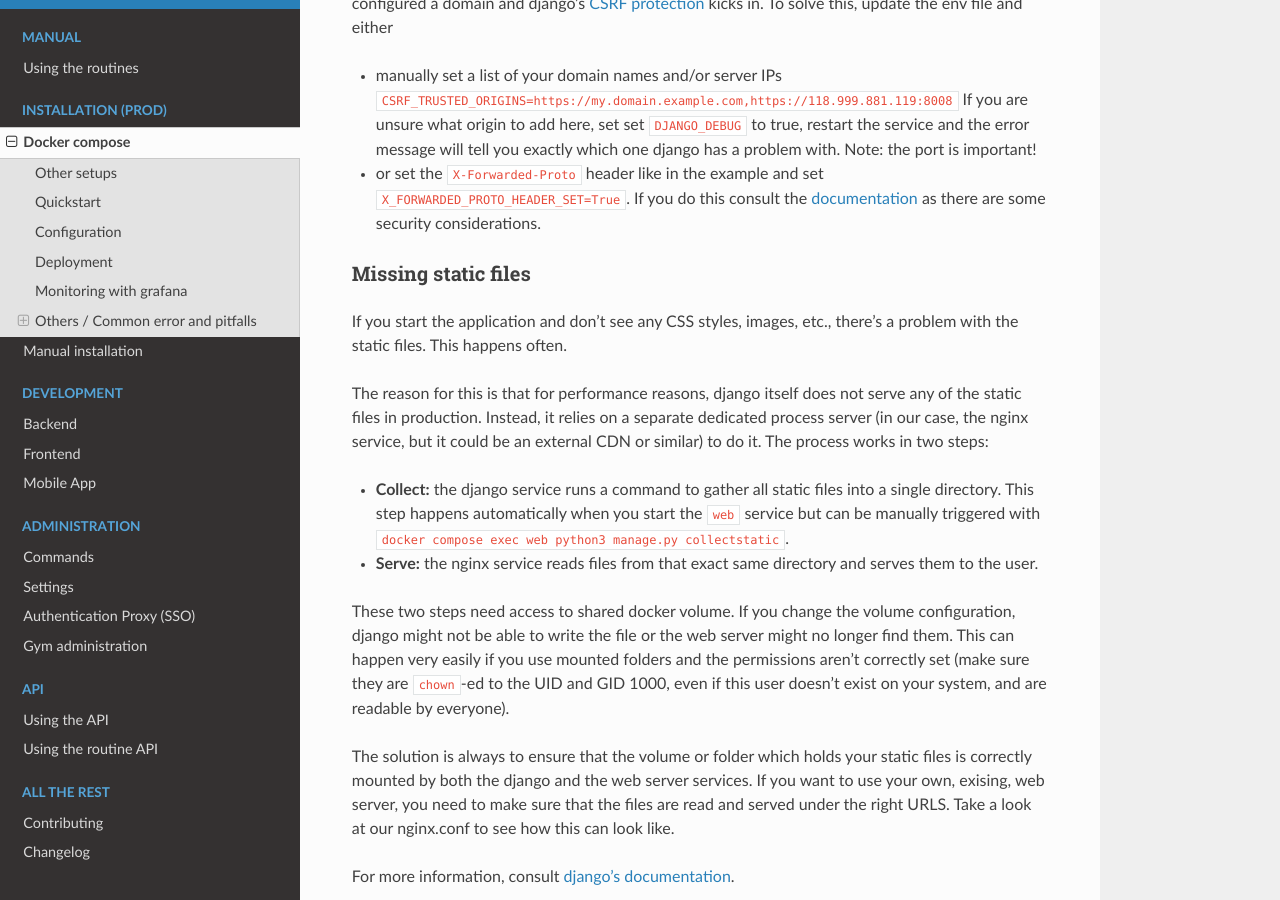
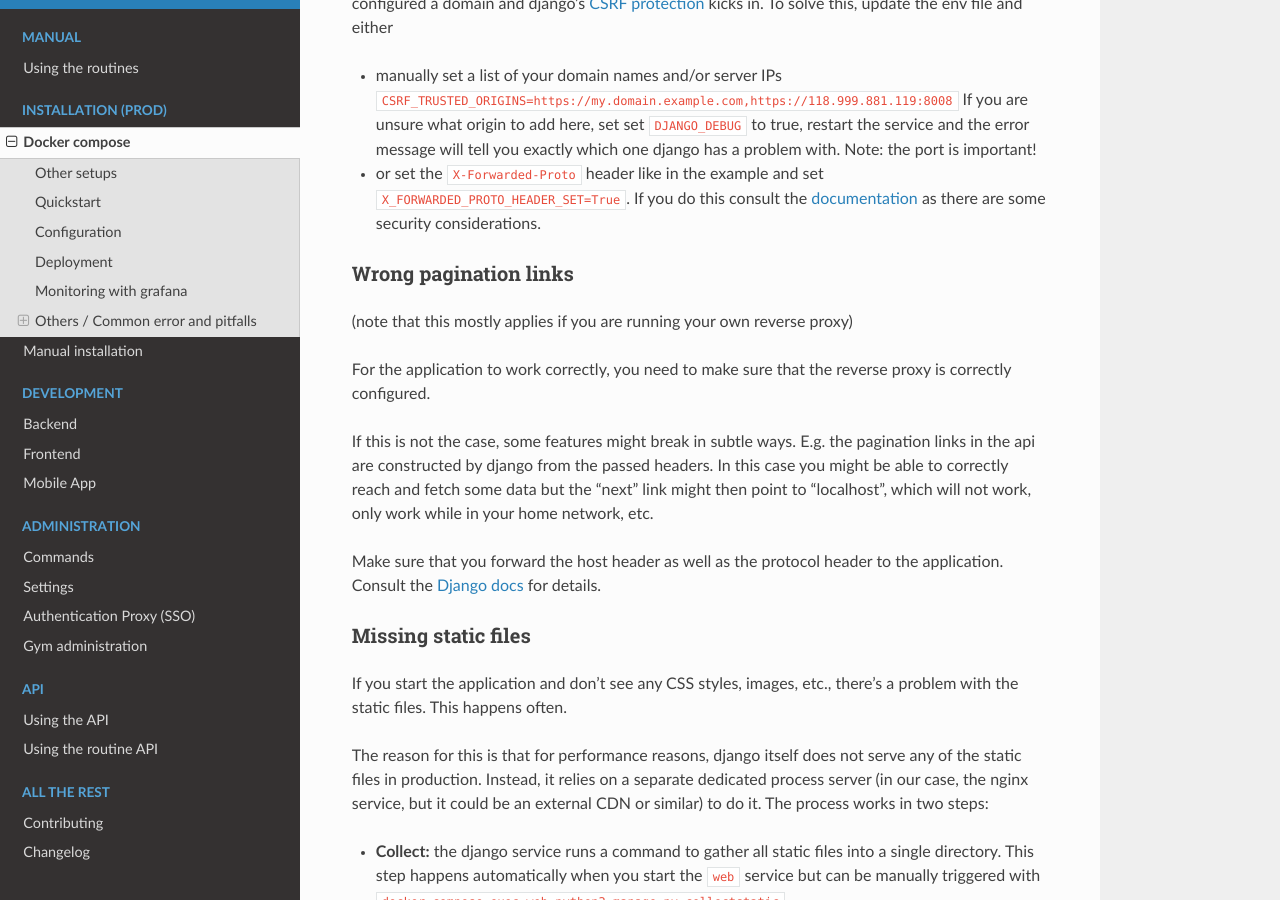
Before and after one commit to wger-project/docs, a Sphinx documentation site: the page built from docs/production/docker.rst, in a window 1280 px wide and 900 px high, scrolled down 4691 px. Built offline with Sphinx 7.4.7 and the Read the Docs theme 3.1.0, drawn with Linux system fonts in a browser that asks for light colours.

Commit message:
Mention possible problems with pagination links in the API

```diff
--- a/docs/production/docker.rst
+++ b/docs/production/docker.rst
@@ -234,6 +234,25 @@ To solve this, update the env file and either
   `documentation <https://docs.djangoproject.com/en/4.1/ref/settings/#secure-proxy-ssl-header>`_
   as there are some security considerations.
 
+
+Wrong pagination links
+~~~~~~~~~~~~~~~~~~~~~~
+
+(note that this mostly applies if you are running your own reverse proxy)
+
+For the application to work correctly, you need to make sure that the reverse
+proxy is correctly configured.
+
+If this is not the case, some features might break in subtle ways. E.g. the
+pagination links in the api are constructed by django from the passed headers.
+In this case you might be able to correctly reach and fetch some data but the
+"next" link might then point to "localhost", which will not work, only work
+while in your home network, etc.
+
+Make sure that you forward the host header as well as the protocol header to
+the application. Consult the `Django docs <https://docs.djangoproject.com/en/6.0/ref/request-response/#django.http.HttpRequest.get_host>`_
+for details.
+
 Missing static files
 ~~~~~~~~~~~~~~~~~~~~
 
```
